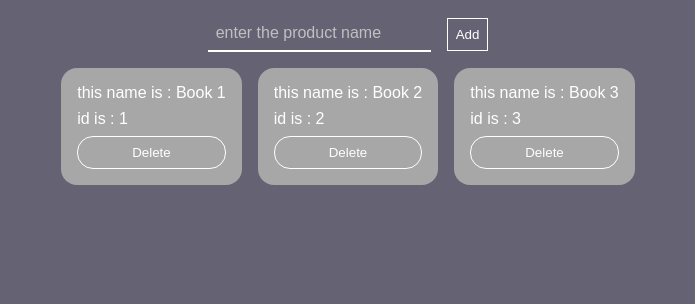
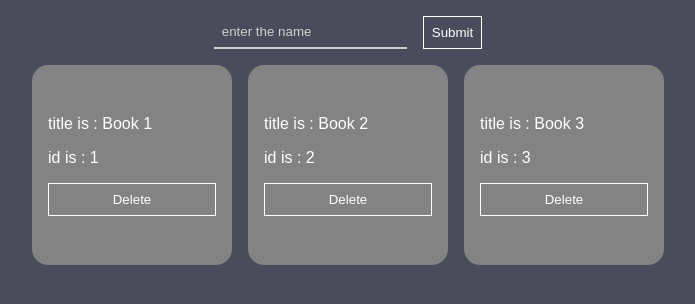
Before and after one commit to womoboy/react-sample-01, a React (Create React App) app: page / in a window 1280 px wide. Shown: the top 304 px of the page, without its empty margins (292-987 px from the left). Built offline with nearby package versions, Linux system fonts and the light colour scheme; data requests are answered from the project's data file.

Commit message:
create files / styles / products / productsList / add / delete methods

```diff
--- a/src/App.js
+++ b/src/App.js
@@ -1,45 +1,28 @@
-import ProductList from './Components/productList/ProductList';
-import { useState, useEffect } from 'react';
-import AddProduct from './Components/addProduct/AddProduct';
+import ProductList from './components/productList/ProductList';
+import { useState } from 'react';
+import AddProduct from './components/addProduct/AddProduct';
 
 const App = () => {
-    const [products, setProducts] = useState([]);
+    const [products, setProducts] = useState([
+        {id: 1, title: "Book 1"},
+        {id: 2, title: "Book 2"},
+        {id: 3, title: "Book 3"}
+    ]);
 
-    useEffect(() => {
-        const sendRequest = async () => {
-            const response = await fetch('http://localhost:8000/products');
-            const responseData = await response.json();
-            setProducts(responseData);
-        }
-        sendRequest();
-    }, [])
-
-    const productAddition = async (title) => {
-        const response = await fetch('http://localhost:8000/products', {
-            method: "POST",
-            headers: {
-                'Content-type': 'application/json'
-            },
-            body: JSON.stringify(title),
-        });
-
-        const responseData = await response.json();
-
-        setProducts([...products, responseData]);
+    const productAddition = (title) => {
+        const id = Math.floor(Math.random() * 1000);
+        const newProduct = {id, ...title};
+        setProducts([...products, newProduct]);
     }
 
-    const productDelete = async (id) => {
-        await fetch(`http://localhost:8000/products/${id}`, {
-            method: "DELETE"
-        });
-
-        setProducts(products.filter((product)=> product.id !== id))
+    const deleteProduct = (id) => {
+        setProducts(products.filter((product)=> product.id !== id));
     }
 
     return (
         <>
-            <AddProduct onAdd={ productAddition }/>
-            <ProductList products={products} onDelete={productDelete} />
+            <AddProduct onAdd={productAddition}/>
+            <ProductList products={products} onDelete={deleteProduct} />
         </>
     )
 }
--- a/src/Components/addProduct/AddProduct.js
+++ b/src/Components/addProduct/AddProduct.js
@@ -1,4 +1,3 @@
-import React from 'react';
 import './AddProduct.scss';
 import { useState } from 'react';
 
@@ -7,24 +6,24 @@ const AddProduct = ({ onAdd }) => {
 
     const formSubmit = (event) => {
         event.preventDefault();
-        onAdd({title});
+        onAdd({ title });
         setTitle('');
     }
 
     return (
         <>
-            <form className="add-form" onSubmit={formSubmit}>
+            <form className="form" onSubmit={formSubmit} >
                 <div>
                     <input
+                    type="text"
                     id='title'
-                    type="text"
-                    placeholder="enter the product name"
+                    placeholder='enter the name'
                     value={title}
-                    onChange={(e)=> setTitle(e.target.value)}
+                    onChange={(e) => setTitle(e.target.value)}
                     />
                 </div>
                 <div>
-                    <input id='submit' type="submit" value="Add"/>
+                    <input id='submit' type="submit" />
                 </div>
             </form>
         </>
--- a/src/Components/addProduct/AddProduct.scss
+++ b/src/Components/addProduct/AddProduct.scss
@@ -1,34 +1,32 @@
+$smokeWhite: rgb(207, 207, 207);
+$white: rgb(255, 255, 255);
 $green: rgb(0, 255, 0);
-$white: white;
 
-.add-form {
+.form {
     display: flex;
     justify-content: center;
-    align-items: center;
     padding: 1rem;
-
 }
 
 #title {
+    background: none;
     outline: none;
     border: none;
-    background: transparent;
-    color: white;
-    border-bottom: 2px solid white;
+    border-bottom: 2px solid $smokeWhite;
+    color: $white;
     padding: 0.5rem;
-    font-size: 1rem;
 }
 
 #title::placeholder {
-    color: rgb(192, 192, 192);
+    color: $smokeWhite;
 }
 
 #submit {
     background: none;
+    color: $white;
     outline: none;
     border: none;
-    color: white;
-    border: 1px solid white;
+    border: 1px solid $white;
     padding: 0.5rem;
     margin-left: 1rem;
 }
@@ -38,5 +36,6 @@ $white: white;
 }
 
 #submit:active {
-    box-shadow: $green;
+    box-shadow: 0 0 1rem $green;
+    color: $green;
 }
--- a/src/Components/product/Product.js
+++ b/src/Components/product/Product.js
@@ -1,15 +1,15 @@
-import './Product.scss';
+import "./Product.scss";
 
-const Product = ({ product, onDelete }) => {
-    return (
-        <>
-            <li className='product'>
-                <p>this name is : {product.title}</p>
-                <p>id is : {product.id}</p>
-                <button onClick={ () => onDelete(product.id) }>Delete</button>
-            </li>
-        </>
-    )
-}
+const Product = ({ title, id, onDelete }) => {
+  return (
+    <>
+      <li className="product">
+        <p>title is : {title}</p>
+        <p>id is : {id}</p>
+        <button onClick={() => onDelete(id)}>Delete</button>
+      </li>
+    </>
+  );
+};
 
 export default Product;
--- a/src/Components/product/Product.scss
+++ b/src/Components/product/Product.scss
@@ -1,18 +1,18 @@
-$gray: rgb(167, 167, 167);
-$white: white;
-$green: rgb(0, 255, 0);
-$orange: rgb(255, 166, 0);
+$gray: rgb(131, 131, 131);
+$white: rgb(255, 255, 255);
+$green: rgb(6, 255, 6);
 
 .product {
-    width: fit-content;
-    height: fit-content;
     background-color: $gray;
+    width: 200px;
+    height: 200px;
+    border-radius: 1rem;
+    padding: 1rem;
     display: flex;
-    row-gap: 0.5rem;
     flex-direction: column;
-    padding: 1rem;
+    justify-content: center;
+    row-gap: 1rem;
     color: $white;
-    border-radius: 1rem;
 }
 
 .product:hover {
@@ -20,13 +20,13 @@ $orange: rgb(255, 166, 0);
 }
 
 button {
+    background: none;
+    outline: none;
+    border: none;
+    border: 1px solid $white;
     color: $white;
-    outline: none;
-    border: 1px solid $white;
-    background-color: transparent;
-    border-radius: 1rem;
+    user-select: none;
     padding: 0.5rem;
-    user-select: none;
 }
 
 button:hover {
@@ -34,6 +34,6 @@ button:hover {
 }
 
 button:active {
+    box-shadow: 0 0 1rem $green;
     color: $green;
-    box-shadow: 0 0 1rem $green;
 }
--- a/src/Components/productList/ProductList.js
+++ b/src/Components/productList/ProductList.js
@@ -4,8 +4,8 @@ import './ProductList.scss';
 const ProductList = ({ products, onDelete }) => {
     return (
         <>
-            <ul className='productList'>
-                {products.map((product)=>{return <Product key={product.id} product={product} onDelete={onDelete} />})}
+            <ul className='product-list'>
+                {products.map((product) => <Product key={product.id} title={product.title} id={product.id} onDelete={onDelete} />)}
             </ul>
         </>
     )
--- a/src/Components/productList/ProductList.scss
+++ b/src/Components/productList/ProductList.scss
@@ -1,6 +1,5 @@
-.productList {
+.product-list {
     display: flex;
     justify-content: center;
-    place-content: center;
     column-gap: 1rem;
 }
--- a/src/index.js
+++ b/src/index.js
@@ -1,3 +1,4 @@
+import React from 'react';
 import ReactDOM from 'react-dom/client';
 import App from './App';
 import './index.scss';
--- a/src/index.scss
+++ b/src/index.scss
@@ -1,4 +1,4 @@
-$meloDark: rgb(101, 98, 116);
+$color: rgb(74, 76, 92);
 
 * {
     margin: 0;
@@ -7,6 +7,6 @@ $meloDark: rgb(101, 98, 116);
 }
 
 body {
-    background-color: $meloDark;
+    background-color: $color;
     font-family: sans-serif;
 }
```
